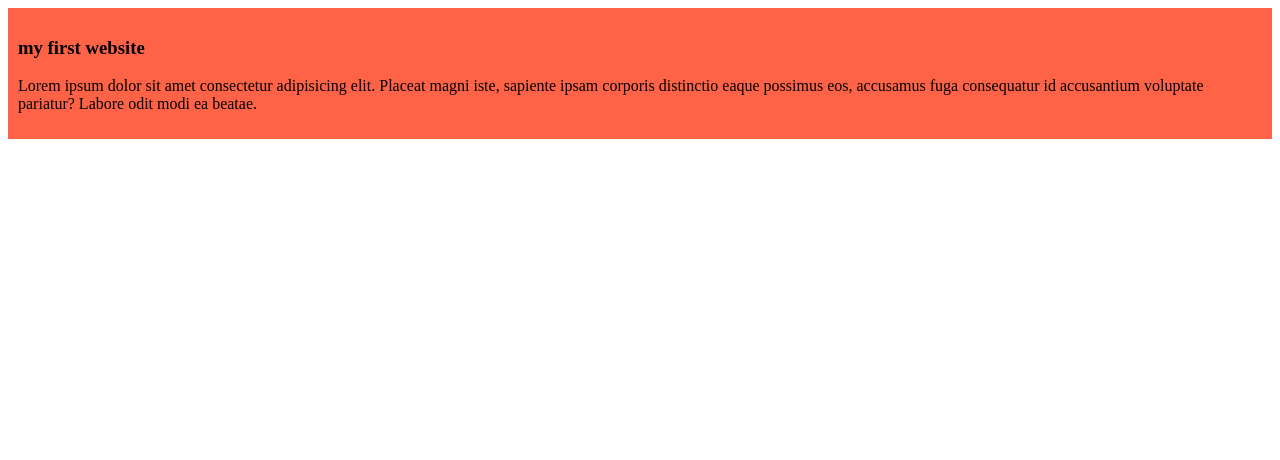
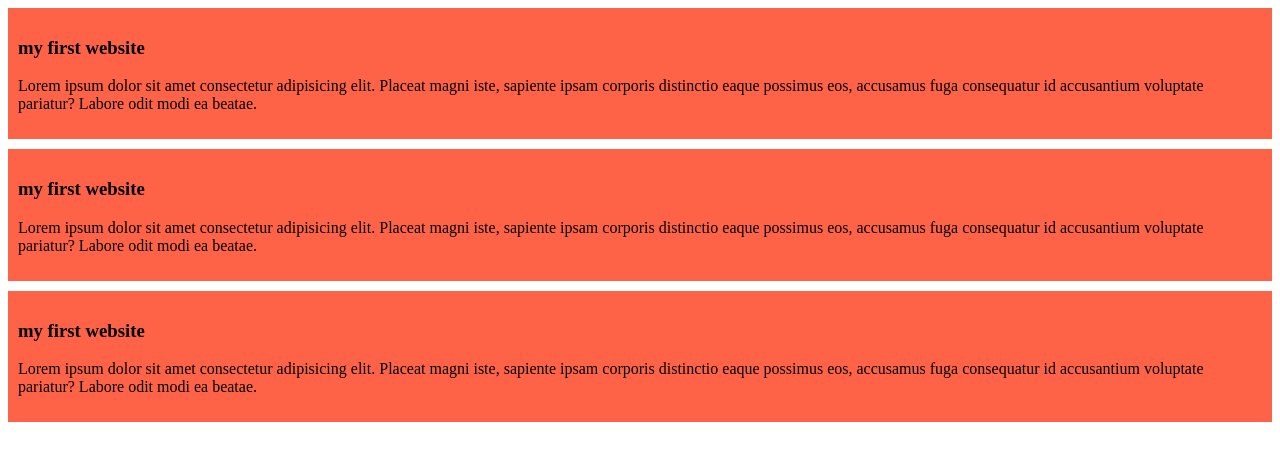
Before and after one commit to sifathabib2/my-simple-website, a plain HTML site: page index.html in a window 1280 px wide. Drawn offline with Linux system fonts and the light colour scheme.

Commit message:
added the second and third blog

```diff
--- a/index.html
+++ b/index.html
@@ -11,5 +11,14 @@
         <h3>my first website</h3>
         <p>Lorem ipsum dolor sit amet consectetur adipisicing elit. Placeat magni iste, sapiente ipsam corporis distinctio eaque possimus eos, accusamus fuga consequatur id accusantium voluptate pariatur? Labore odit modi ea beatae.</p>
     </div>
+    <div>
+        <h3>my first website</h3>
+        <p>Lorem ipsum dolor sit amet consectetur adipisicing elit. Placeat magni iste, sapiente ipsam corporis distinctio eaque possimus eos, accusamus fuga consequatur id accusantium voluptate pariatur? Labore odit modi ea beatae.</p>
+    </div>
+    <div>
+        <h3>my first website</h3>
+        <p>Lorem ipsum dolor sit amet consectetur adipisicing elit. Placeat magni iste, sapiente ipsam corporis distinctio eaque possimus eos, accusamus fuga consequatur id accusantium voluptate pariatur? Labore odit modi ea beatae.</p>
+    </div>
 </body>
+
 </html>
--- a/styles/blog.css
+++ b/styles/blog.css
@@ -1,4 +1,5 @@
 div{
     background-color: tomato;
     padding: 10px;
+    margin-bottom: 10px;
 }
```
